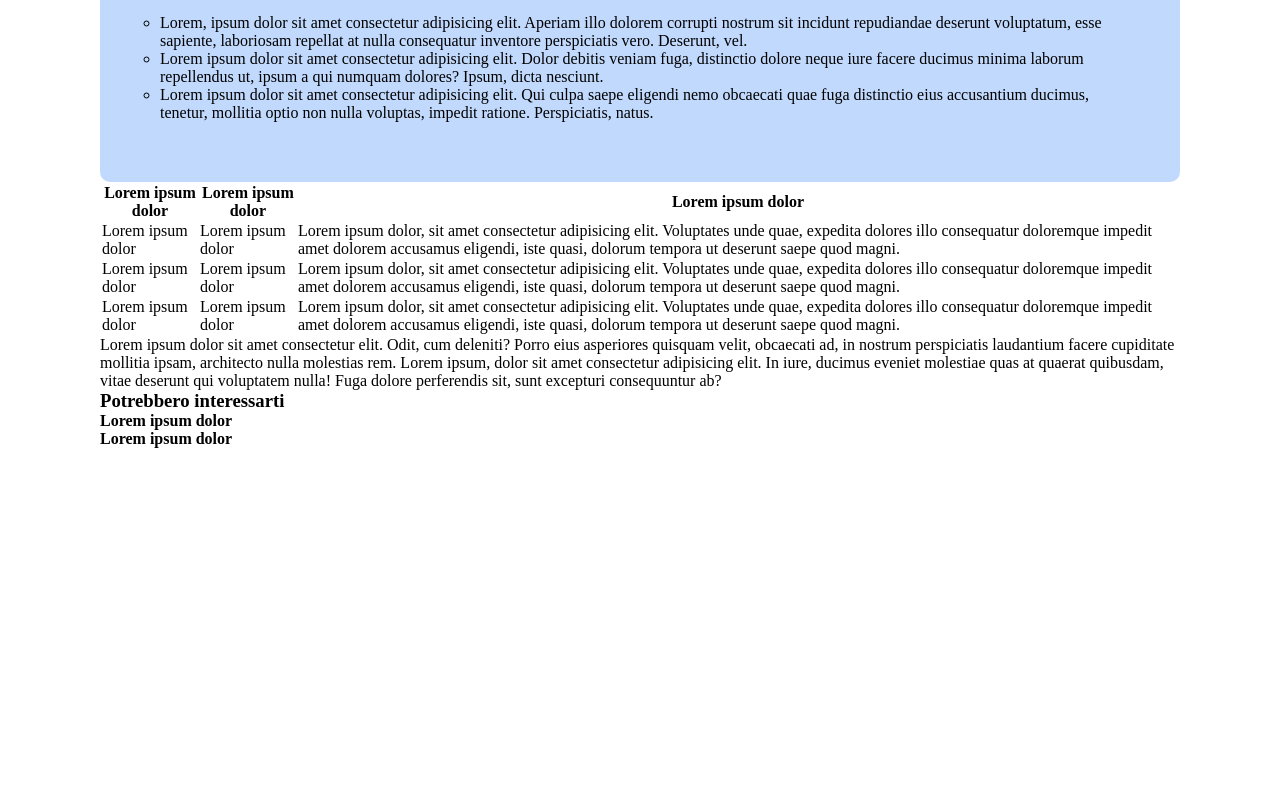
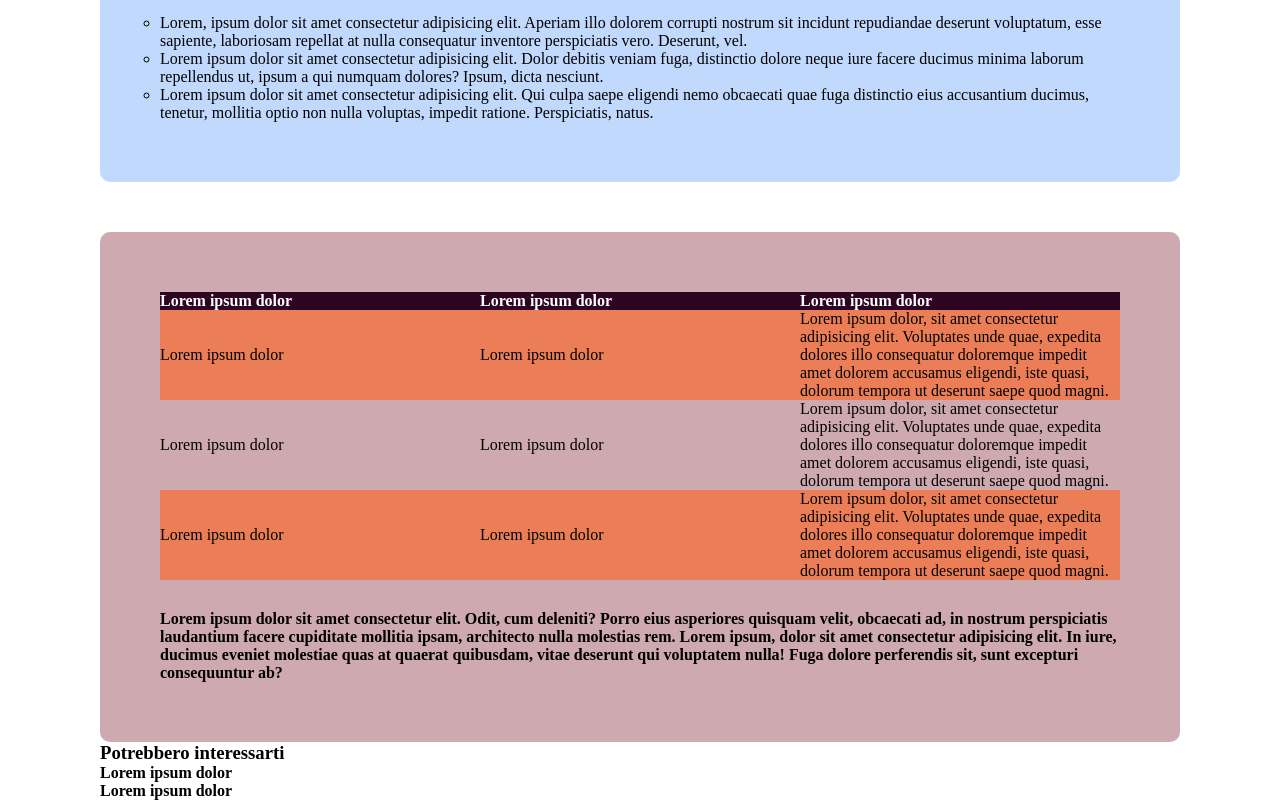
Before and after one commit to filippo1996/html-css-booleaner, a plain HTML site: page bonus/index.html in a window 1280 px wide. Shown: the part 1391-2191 px from the top of the page. Before the commit the page ends 1839 px from the top, so only its background shows below. Drawn offline with Linux system fonts and the light colour scheme.

Commit message:
add section third

```diff
--- a/bonus/css/style.css
+++ b/bonus/css/style.css
@@ -4,6 +4,14 @@
     margin: 0;
     padding: 0;
     box-sizing: border-box;
+}
+
+.collapse{
+    border-collapse: collapse;
+}
+
+.active{
+    background-color: rgb(236, 126, 87);
 }
 
 /* inizio header */
@@ -81,4 +89,33 @@ ul{
 
 /* fine sezione second */
 
+/* inizio sezione third */
+
+section.third{
+    margin-top: 50px;
+    background-color: rgba(133, 41, 59, 0.4);
+    padding: 60px;
+    border-radius: 10px;
+}
+
+thead{
+    background-color: rgb(45, 4, 33);
+    color: white;
+}
+
+th{
+    text-align: left;
+}
+
+td{
+    width: 20%;
+}
+
+.third p{
+    margin-top: 30px;
+    font-weight: 800;
+}
+
+/* fine sezione third */
+
 /* fine main */
--- a/bonus/index.html
+++ b/bonus/index.html
@@ -46,8 +46,8 @@
         <!-- fine informazioni di Tim -->
 
         <!-- inizio sezione dati grafici in tabella-->
-        <section>
-            <table>
+        <section class="third">
+            <table class="collapse">
                 <thead>
                     <tr>
                         <th>Lorem ipsum dolor</th>
@@ -56,7 +56,7 @@
                     </tr>
                 </thead>
                 <tbody>
-                    <tr>
+                    <tr class="active">
                         <td>Lorem ipsum dolor</td>
                         <td>Lorem ipsum dolor</td>
                         <td>Lorem ipsum dolor, sit amet consectetur adipisicing elit. Voluptates unde quae, expedita dolores illo consequatur doloremque impedit amet dolorem accusamus eligendi, iste quasi, dolorum tempora ut deserunt saepe quod magni.</td>
@@ -66,7 +66,7 @@
                         <td>Lorem ipsum dolor</td>
                         <td>Lorem ipsum dolor, sit amet consectetur adipisicing elit. Voluptates unde quae, expedita dolores illo consequatur doloremque impedit amet dolorem accusamus eligendi, iste quasi, dolorum tempora ut deserunt saepe quod magni.</td>
                     </tr>
-                    <tr>
+                    <tr class="active">
                         <td>Lorem ipsum dolor</td>
                         <td>Lorem ipsum dolor</td>
                         <td>Lorem ipsum dolor, sit amet consectetur adipisicing elit. Voluptates unde quae, expedita dolores illo consequatur doloremque impedit amet dolorem accusamus eligendi, iste quasi, dolorum tempora ut deserunt saepe quod magni.</td>
```
